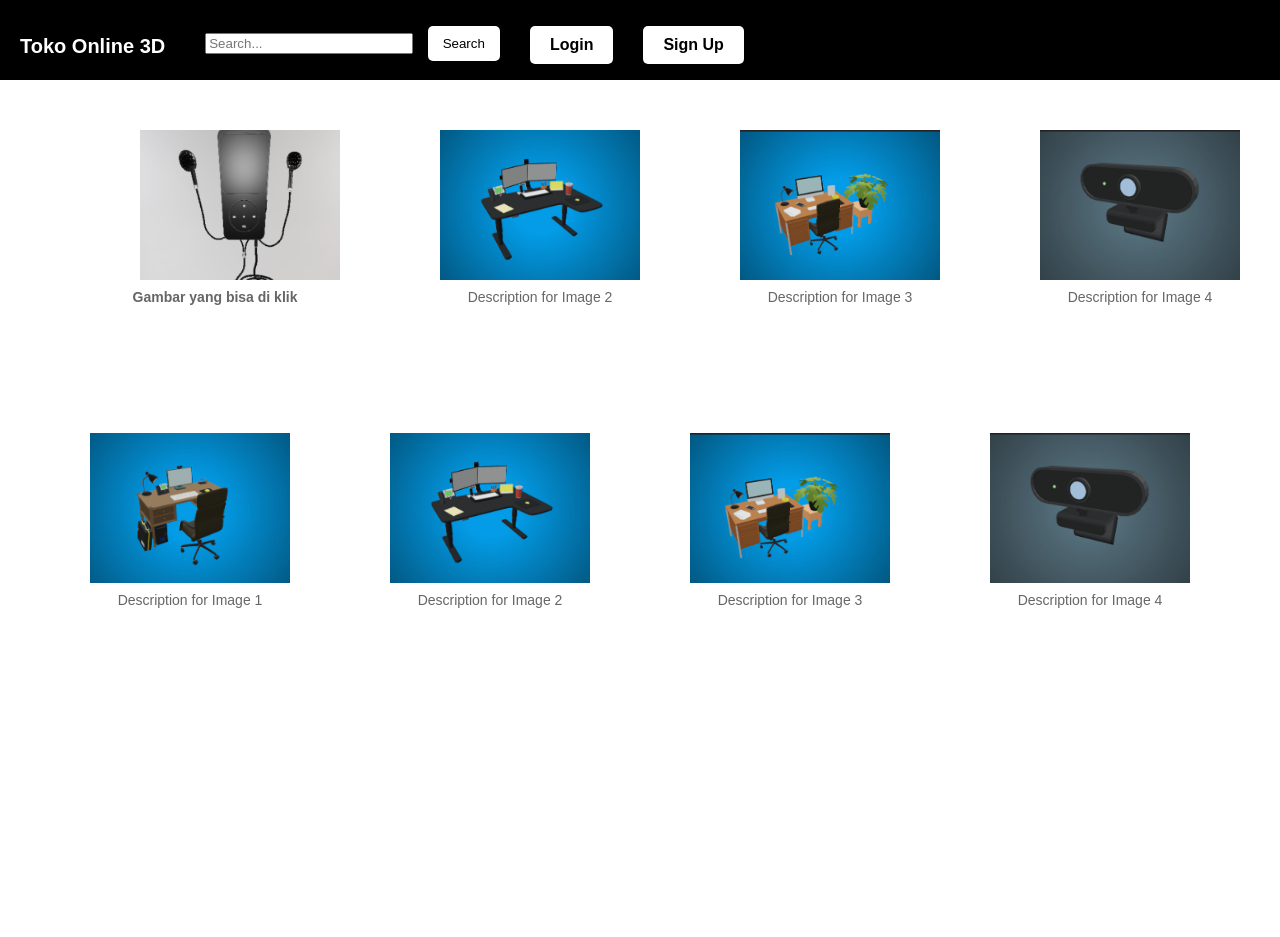
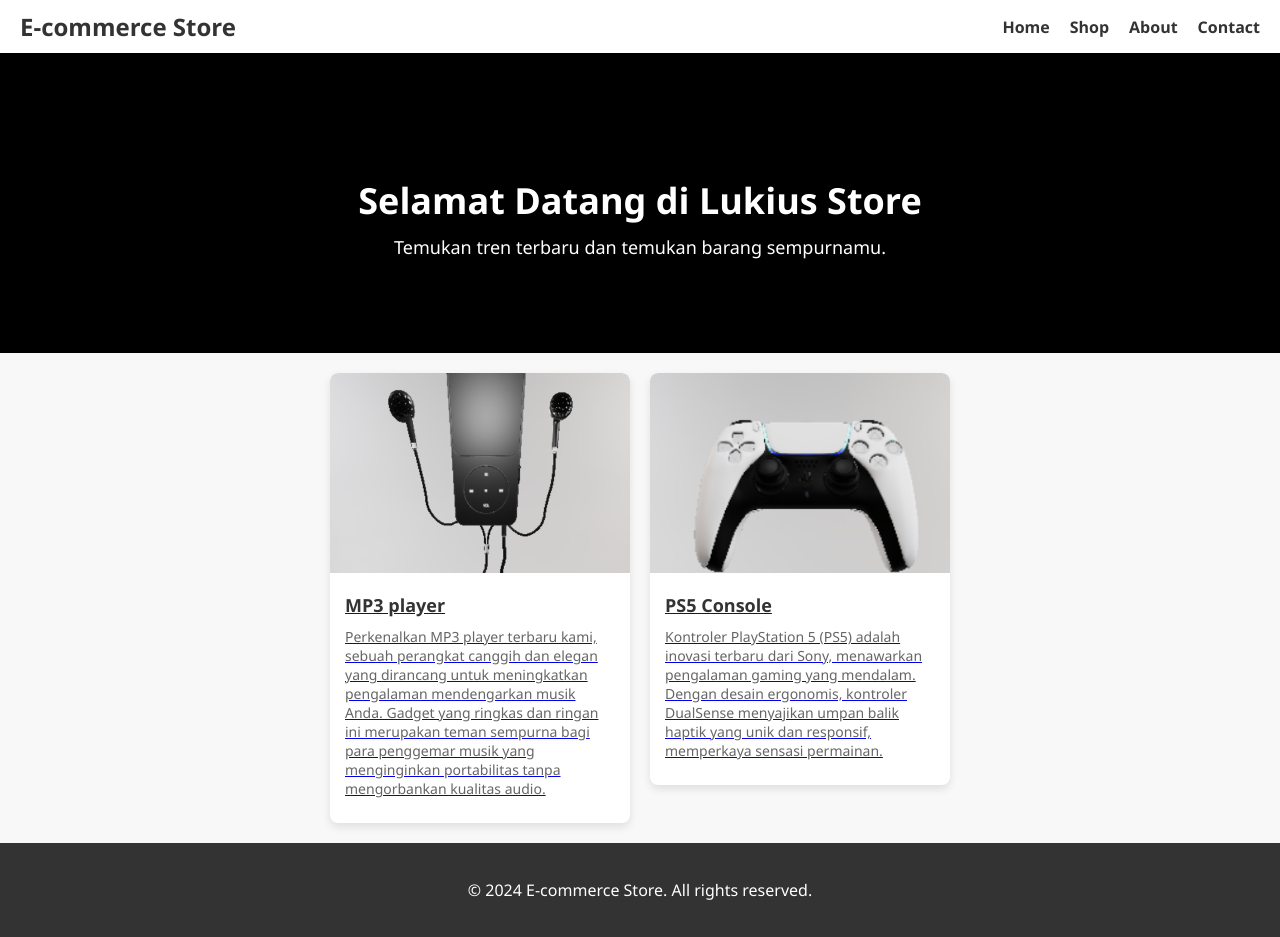
Before and after one commit to 2072017EvanAgustianLukius/TUBESGrafikaKomputer, a website: page index.html in a window 1280 px wide. Before the commit the page ends 800 px from the top, so only its background shows below. Drawn offline with Linux system fonts and the light colour scheme.

Commit message:
Update 3 January 2024 Ver 2
- Updated the design of the index.html or main page.
- Added a new model and corresponding page.
- Added links for navigation between pages.

```diff
--- a/index.html
+++ b/index.html
@@ -2,198 +2,160 @@
 <html lang="en">
 <head>
   <meta charset="UTF-8">
-  <title>E-commerce 3D</title>
+  <meta name="viewport" content="width=device-width, initial-scale=1.0">
+  <title>E-commerce Homepage</title>
   <style>
     body {
-    font-family: sans-serif;
+      font-family: 'Segoe UI', Tahoma, Geneva, Verdana, sans-serif;
       margin: 0;
       padding: 0;
+      background-color: #f8f8f8;
+      color: #333;
     }
 
     header {
+      background-color: #fff;
+      box-shadow: 0 2px 4px rgba(0, 0, 0, 0.1);
+      padding: 10px 20px;
       display: flex;
-    align-items: center; /* Vertically align elements */
-    background-color: black;
-    /* NEW: Set a specific height for the header */
-    height: 80px; /* Adjust as needed */
+      justify-content: space-between;
+      align-items: center;
+    }
+
+    h1 {
+      margin: 0;
+      font-size: 24px;
+      color: #333;
     }
 
     nav {
-        display: flex; /* Make the nav a flex container */
-        justify-content: flex-end; /* Align items to the right */
-        float: right;
-        margin-top: 10px;
-        margin-bottom: 0;
-    }
-  h1 {
-    margin-bottom: 0px;
-    color: white;
-    margin-left: 20px;
-    font-size: 20px;
+      display: flex;
+      align-items: center;
     }
 
-  .search-container {
-    display: flex;
-    align-items: center; /* Vertically align search elements */
-    margin-left: auto; /* Push to the right */
+    nav a {
+      margin-left: 20px;
+      text-decoration: none;
+      color: #333;
+      font-weight: bold;
     }
 
-  .search-button {
-    background-color: #ffffff;
-    color: #000000;
-    padding: 10px 15px;
-    border: none;
-    border-radius: 5px;
-    cursor: pointer;
-  }
-  .search-button:hover {
-    background-color: #ff0000;
+    .hero-banner {
+      background: #000;
+      height: 300px;
+      display: flex;
+      flex-direction: column;
+      justify-content: center;
+      align-items: center;
       color: #fff;
+      text-align: center;
     }
 
-  .search-input {
-    width: 200px; /* Adjust width as needed */
-    margin-right: 10px;
-    margin-left: 40px;
-  }
-
-  nav .a{
-    display: flex;
-    align-items: center; /* Align links and search vertically */
-  }
-  a {
-    margin-top: 0;
-    margin-bottom: 0;
-    text-decoration: none;
-    color: black;
-    font-size: 16px;
-    font-weight: bold;
-    padding: 10px 20px;
-    border-radius: 5px;
-    background-color: #fff;
-    transition: all 0.2s ease-in-out;
-    margin-left: 30px;
-  }
-
-  a:hover {
-    background-color: #f58300;
-    color: #fff;
-  }
-
-  nav {
-    float: right;
-    margin-top: 10px;
-  }
-
-  main {
-    margin-top: 50px;
-  }
-
-  section {
-    margin-bottom: 50px;
-  }
-
-  h2 {
-    font-size: 16px;
-  }
-
-  ul {
-    list-style: none;
-    margin: 0;
-    padding: 0;
-  }
-
-  li {
-    padding: 10px;
-  }
-
-  footer {
-    background-color: #ccc;
-    padding: 10px;
-  }
-
-  p {
+    .hero-banner h2 {
+      font-size: 36px;
       margin-bottom: 10px;
     }
 
-  .image-container {
-    margin-left: 90px;
+    .hero-banner p {
+      font-size: 18px;
+      max-width: 600px;
+      margin: 0 auto;
+    }
+
+    .featured-products {
+      margin: 20px;
       display: flex;
       flex-wrap: wrap;
-    gap: 100px;
+      gap: 20px;
+      justify-content: center;
     }
 
-  img {
-    width: 200px;
-    height: 150px;
-    object-fit: cover;
-  }
-  .item {
-  text-align: center;
-  margin-bottom: 0px; /* Mengurangi jarak antara setiap item */
+    .product-card {
+      width: 300px;
+      background-color: #fff;
+      border-radius: 8px;
+      box-shadow: 0 4px 8px rgba(0, 0, 0, 0.1);
+      overflow: hidden;
+      transition: box-shadow 0.3s ease-in-out;
     }
 
-.item p {
-  margin-top: 5px;
-  font-size: 14px;
-  color: #666;
+    .product-card:hover {
+      box-shadow: 0 8px 16px rgba(0, 0, 0, 0.2);
     }
 
+    .product-card img {
+      width: 100%;
+      height: 200px;
+      object-fit: cover;
+      border-radius: 8px 8px 0 0;
+    }
 
+    .product-details {
+      padding: 15px;
+    }
+
+    .product-details h3 {
+      margin: 0;
+      font-size: 18px;
+      color: #333;
+    }
+
+    .product-details p {
+      margin: 10px 0;
+      color: #666;
+      font-size: 14px;
+    }
+
+    .footer {
+      background-color: #333;
+      padding: 20px;
+      color: #fff;
+      text-align: center;
+    }
   </style>
 </head>
 <body>
   <header>
-  <h1>Toko Online 3D</h1>
+    <h1>E-commerce Store</h1>
     <nav>
-    <form action="/search" method="get">
-      <input type="text" placeholder="Search..." class="search-input">
-      <button type="submit" class="search-button">Search</button>
-    </form>
-    <a href="#">Login</a>
-    <a href="#">Sign Up</a>
+      <a href="#">Home</a>
+      <a href="#">Shop</a>
+      <a href="#">About</a>
+      <a href="#">Contact</a>
     </nav>
   </header>
+
+  <div class="hero-banner">
+    <h2>Selamat Datang di Lukius Store</h2>
+    <p>Temukan tren terbaru dan temukan barang sempurnamu.</p>
+  </div>
+
   <main>
-    <section class="items">
-      <div class="image-container">
-        <div class="item">
+    <section class="featured-products">
       <a href="/pages/barang1.html">
-              <img src="images/mp3.png">
-              <p>Gambar yang bisa di klik</p>
-          </a>
-      </div>
-        <div class="item">
-          <img src="images/2.png">
-          <p>Description for Image 2</p>
-        </div>
-        <div class="item">
-          <img src="images/3.png">
-          <p>Description for Image 3</p>
-        </div>
-        <div class="item">
-          <img src="images/4.png">
-          <p>Description for Image 4</p>
-        </div>
-        <div class="item">
-            <img src="/images/1.png">
-            <p>Description for Image 1</p>
-          </div>
-          <div class="item">
-            <img src="/images/2.png">
-            <p>Description for Image 2</p>
-          </div>
-          <div class="item">
-            <img src="/images/3.png">
-            <p>Description for Image 3</p>
-          </div>
-          <div class="item">
-            <img src="/images/4.png">
-            <p>Description for Image 4</p>
+        <div class="product-card">
+          <img src="images/mp3.png" alt="Product 1">
+          <div class="product-details">
+            <h3>MP3 player</h3>
+            <p>Perkenalkan MP3 player terbaru kami, sebuah perangkat canggih dan elegan yang dirancang untuk meningkatkan pengalaman mendengarkan musik Anda. Gadget yang ringkas dan ringan ini merupakan teman sempurna bagi para penggemar musik yang menginginkan portabilitas tanpa mengorbankan kualitas audio.</p>
           </div>
         </div>
+      </a>
+
+      <a href="/pages/barang2.html">
+        <div class="product-card">
+          <img src="images/ps5.png" alt="Product 2">
+          <div class="product-details">
+            <h3>PS5 Console</h3>
+            <p>Kontroler PlayStation 5 (PS5) adalah inovasi terbaru dari Sony, menawarkan pengalaman gaming yang mendalam. Dengan desain ergonomis, kontroler DualSense menyajikan umpan balik haptik yang unik dan responsif, memperkaya sensasi permainan.</p>
+          </div>
+        </div>
+      </a>
     </section>
   </main>
-  </main>
+
+  <footer class="footer">
+    <p>&copy; 2024 E-commerce Store. All rights reserved.</p>
+  </footer>
 </body>
 </html>
```
Also changed, not shown: pages/barang1.html (+3 -1 lines), pages/barang2.html (added, +90 -0 lines), pages/barang2.js (added, +57 -0 lines), images/ps5.png (added), models/dualsense/license.txt (added), models/dualsense/textures/dualsense_emissive.png (added), models/dualsense/textures/dualsense_metallicRoughness.png (added), models/dualsense/textures/dualsense_specularf0.png (added), 4 other files. Lines whose indentation alone changed are shown as unchanged.
